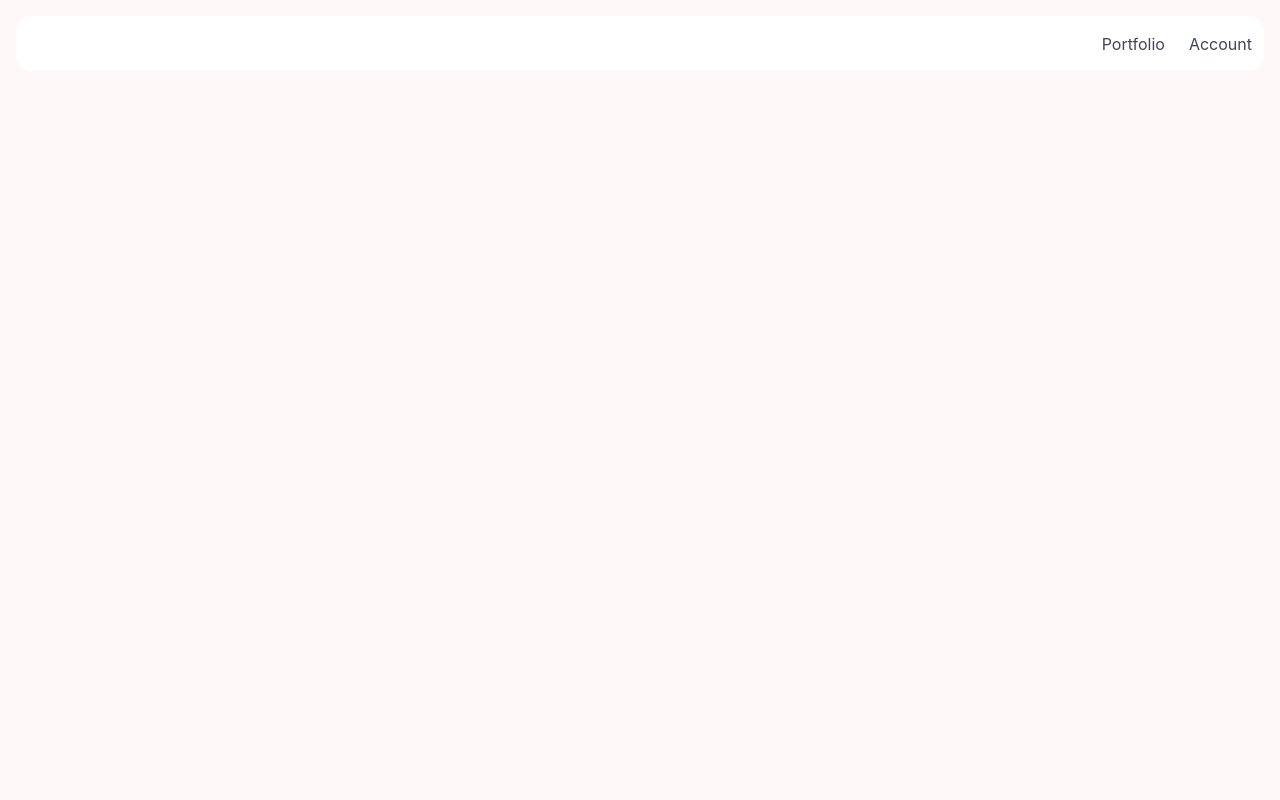
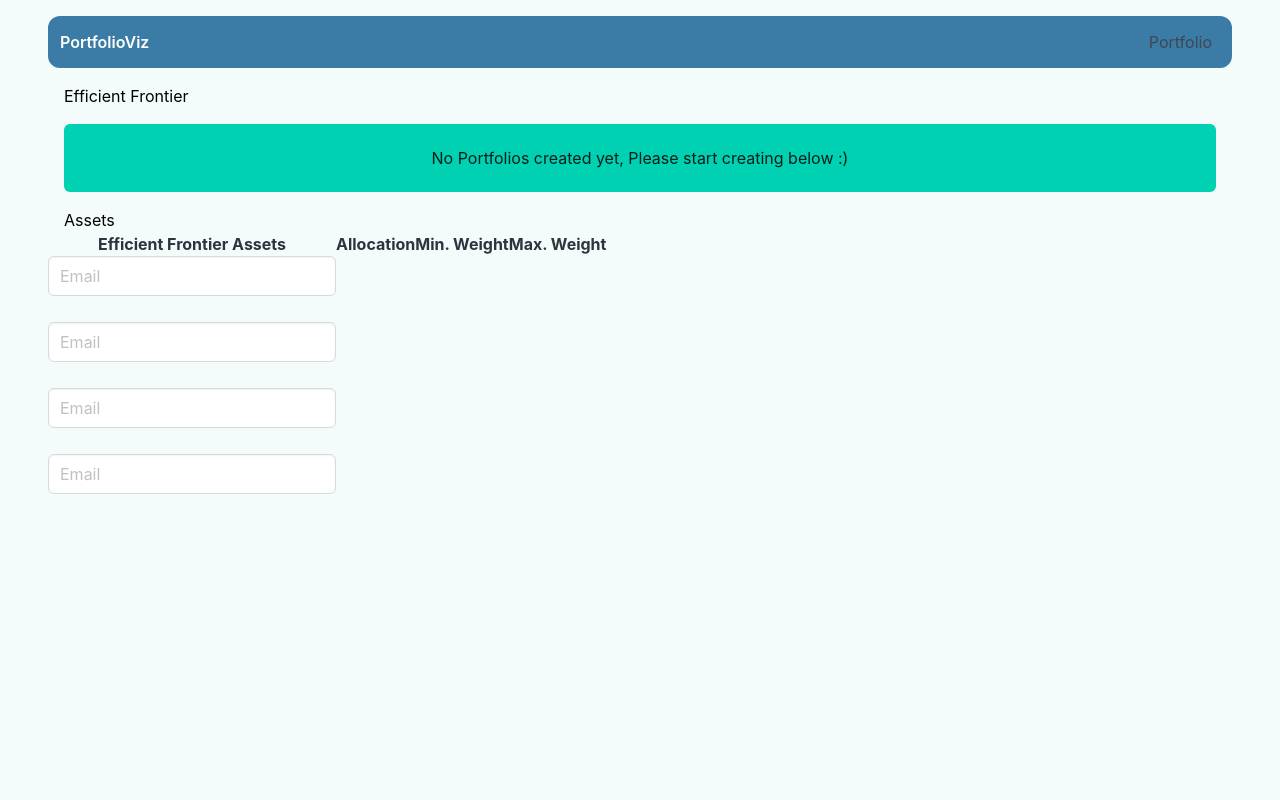
Before and after one commit to Sakthibats/FinNews_Webapp, a React (Vite) app in the folder client/: page / in a window 1280 px wide. Shown: the top 800 px of the page. Built offline with nearby package versions, Linux system fonts and the light colour scheme.

Commit message:
adding efficient frontier input bars

```diff
--- a/client/src/App.css
+++ b/client/src/App.css
@@ -1,6 +1,10 @@
 #root {
   max-width: 1280px;
   margin: 0 auto;
-  padding: 1rem;
   text-align: center;
+  color: black;
 }
+
+a{
+  color: rgb(255, 244, 240);
+}
--- a/client/src/App.jsx
+++ b/client/src/App.jsx
@@ -1,13 +1,15 @@
 import './App.css'
+import Footer from './components/Footer'
 import Navbar from './components/Navbar'
+import Portfolio from './page/Portfolio'
 
 function App() {
 
   return (
     <>
-    <Navbar />
-
-
+      <Navbar />
+        <Portfolio />
+      <Footer />
     </>
   )
 }
--- /dev/null
+++ b/client/src/components/Footer.jsx
@@ -0,0 +1,15 @@
+import React from 'react'
+
+function Footer() {
+  return (
+    <footer class="bd-footer footer has-text-centered mx-6 my-4 rounded themecol">
+        <div class="content has-text-centered">
+            <p>
+            <strong className='colorify'>Portfolio Viz</strong> by <a href="https://youtube.com/@codewhy4931?feature=shared">Codewhy Youtube Channel</a>.
+            </p>
+        </div>
+    </footer>
+  )
+}
+
+export default Footer
--- a/client/src/components/Navbar.jsx
+++ b/client/src/components/Navbar.jsx
@@ -2,23 +2,18 @@ import React from 'react'
 
 function Navbar() {
   return (
-    <div className='rounded'>
-        <nav class="navbar" role="navigation" aria-label="main navigation">
+    <nav class="navbar themecol rounded mx-6 my-4" role="navigation" aria-label="main navigation">
         <div class="navbar-brand">
             <a class="navbar-item" href="">
                 <p className='logo colorify'><strong>PortfolioViz</strong></p>
             </a>
         </div>
-            <div class="navbar-end">
+        <div class="navbar-end mr-2">
             <div class="navbar-item">
                 <h1> Portfolio</h1>
             </div>
-                <div class="navbar-item">
-                    <h1> Account</h1>
-                </div>
         </div>
     </nav>
-    </div>
   )
 }
 
--- /dev/null
+++ b/client/src/components/PortfolioTab/AssetsTable.jsx
@@ -0,0 +1,46 @@
+import React from 'react'
+
+function AssetsTable() {
+
+    const assets = [
+        { id: 1, name: "Tesla Inc (TSLA)" },
+        { id: 2, name: "Meta Platforms Inc. (META)" },
+        { id: 3, name: "Alphabet Inc Class A (GOOGL)" },
+        { id: 4, name: "Ticker symbol" },
+      ];
+
+  return (
+      <>
+          <div className='px-4 has-text-left'>
+              <h1>Assets</h1>
+          </div>
+          <table>
+              <thead>
+                  <tr>
+                      <th>Efficient Frontier Assets</th>
+                      <th>Allocation</th>
+                      <th>Min. Weight</th>
+                      <th>Max. Weight</th>
+                  </tr>
+              </thead>
+              <tbody>
+                  {assets.map((asset) => (
+                      <tr>
+                          <td>
+                              <div>
+                                  <input class="input" type="email" placeholder="Email" />
+                                  <span class="icon is-small is-left">
+                                      <i class="fas fa-envelope"></i>
+                                  </span>
+                              </div>
+                          </td>
+                      </tr>
+                  ))}
+              </tbody>
+          </table>
+      </>
+
+  )
+}
+
+export default AssetsTable
--- /dev/null
+++ b/client/src/components/PortfolioTab/EfficientFrontier.jsx
@@ -0,0 +1,11 @@
+import React, { useState } from 'react'
+
+function EfficientFrontier() {
+  return (
+    <>
+    <h1>hello</h1>
+    </>
+  )
+}
+
+export default EfficientFrontier
--- /dev/null
+++ b/client/src/components/PortfolioTab/EmptyPortfolio.jsx
@@ -0,0 +1,13 @@
+import React from 'react'
+
+function EmptyPortfolio() {
+  return (
+      <div class="container">
+          <div class="notification is-primary my-4">
+              No Portfolios created yet, Please start creating below :)
+          </div>
+      </div>
+  )
+}
+
+export default EmptyPortfolio
--- a/client/src/index.css
+++ b/client/src/index.css
@@ -5,7 +5,7 @@
 
   color-scheme: light dark;
   color: rgba(18, 18, 18, 0.87);
-  background-color: #fdf7f7;
+  background-color: #f4fbfb;
 
   font-synthesis: none;
   text-rendering: optimizeLegibility;
@@ -14,40 +14,51 @@
 }
 
 .rounded{
-  border-radius: 15px;
+  border-radius: 12px;
   overflow: hidden;
 }
 
 .logo{
-  font-size: 26px;
+  font-size: 1rem;
 }
 .colorify{
   color: #ffffff;
 }
 
 .colorify:hover{
-  -webkit-animation: AnimateText 8s ease infinite;
-  -moz-animation: AnimateText 8s ease infinite;
-  animation: AnimateText 8s ease infinite;
+  -webkit-animation: AnimateText 3s ease infinite;
+  -moz-animation: AnimateText 3s ease infinite;
+  animation: AnimateText 3s ease infinite;
   font-weight: bolder;
   transition: 2s;
 }
 
 @-webkit-keyframes AnimateText {
   0%{color:#ffffff }
-  33%{color:#b62f57 }
-  66%{color:#ff9900 }
-  100%{color:#8c00ff }
+  20%{color:#b62f57 }
+  40%{color:#ff9900 }
+  85%{color:#8c00ff }
+  100%{color:#ffffff }
 }
 @-moz-keyframes AnimateText {
   0%{color:#ffffff }
-  33%{color:#b62f57 }
-  66%{color:#ff9900 }
-  100%{color:#8c00ff }
+  20%{color:#b62f57 }
+  40%{color:#ff9900 }
+  85%{color:#8c00ff }
+  100%{color:#ffffff }
 }
 @keyframes AnimateText {
   0%{color:#ffffff }
-  33%{color:#b62f57 }
-  66%{color:#ff9900 }
-  100%{color:#8c00ff }
+  20%{color:#b62f57 }
+  40%{color:#ff9900 }
+  85%{color:#8c00ff }
+  100%{color:#ffffff }
 }
+
+.white{
+  background-color: #ffffff;
+}
+
+.themecol{
+  background-color: #3A7CA5 ;
+}
--- /dev/null
+++ b/client/src/page/Portfolio.css
@@ -0,0 +1,15 @@
+.full-height {
+    height: 100vh;
+}
+
+.top-section {
+    height: 75%;
+    background-color: #f5f5f5;
+    /* Light gray for visibility */
+}
+
+.bottom-section {
+    height: 25%;
+    background-color: #3273dc;
+    /* Primary color */
+}
--- /dev/null
+++ b/client/src/page/Portfolio.jsx
@@ -0,0 +1,23 @@
+import React, { useState } from 'react'
+import './Portfolio.css'
+import EfficientFrontier from '../components/PortfolioTab/EfficientFrontier'
+import EmptyPortfolio from '../components/PortfolioTab/Emptyportfolio'
+import AssetsTable from '../components/PortfolioTab/AssetsTable'
+
+function Portfolio() {
+
+  const [portfolioExists, setPortfolioExists] = useState(false)
+
+  return (
+    <div class="mx-6 full-height">
+      <div className='px-4 has-text-left'>
+        <h1>Efficient Frontier</h1>
+      </div>
+      {portfolioExists? <EfficientFrontier />: <EmptyPortfolio />}
+      <AssetsTable />
+    </div>
+
+  )
+}
+
+export default Portfolio
```
Lines whose indentation alone changed are shown as unchanged.
